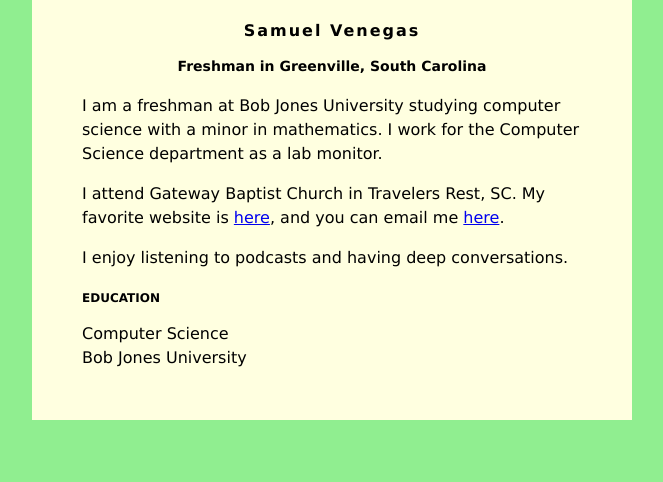
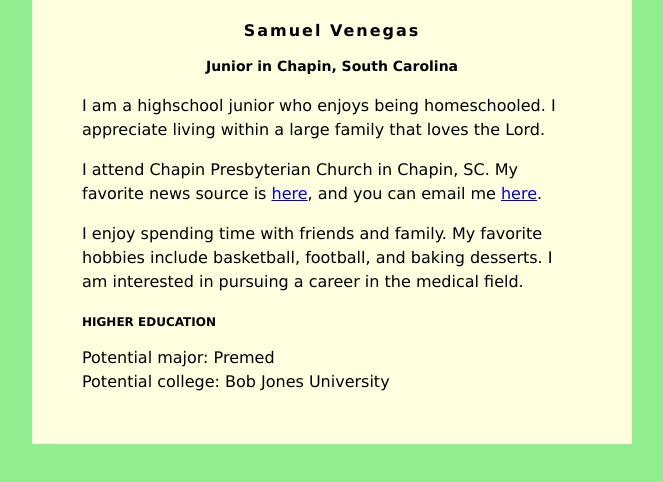
Before and after one commit to VenegasTech/VenegasTech.github.io, a plain HTML site: page index.html in a window 1280 px wide. Shown: the whole page, without its empty margins (308-971 px from the left). Drawn offline with Linux system fonts and the light colour scheme.

Commit message:
Update index.html

```diff
--- a/index.html
+++ b/index.html
@@ -31,21 +31,20 @@ h3 {
 <body>
     <div id="content">
         <h1>Samuel Venegas</h1>
-        <h2>Freshman in Greenville, South Carolina</h2>
+        <h2>Junior in Chapin, South Carolina</h2>
 
-         <p>I am a freshman at Bob Jones University studying computer science with a minor in
-            mathematics. I work for the Computer Science department as a lab monitor.</p>
+         <p>I am a highschool junior who enjoys being homeschooled. I appreciate living within a large family that loves the Lord.</p>
          <p>
-            I attend Gateway Baptist Church in Travelers Rest, SC. My favorite website is
-            <a href="https://mobilehymns.org/">here</a>, and you can email me
-            <a href="mailto:sgothard@bju.edu">here</a>.
+            I attend Chapin Presbyterian Church in Chapin, SC. My favorite news source is
+            <a href="https://thepourover.org/about/">here</a>, and you can email me
+            <a href="mailto:svene905@students.bju.edu">here</a>.
          </p>
          <p>
-            I enjoy listening to podcasts and having deep conversations.
+            I enjoy spending time with friends and family. My favorite hobbies include basketball, football, and baking desserts. I am interested in pursuing a career in the medical field.
          </p>
-        <h3>EDUCATION</h3>
-        Computer Science<br />
-        Bob Jones University
+        <h3>HIGHER EDUCATION</h3>
+        Potential major: Premed<br />
+        Potential college: Bob Jones University
     </div>
 </body>
 </html>
```
